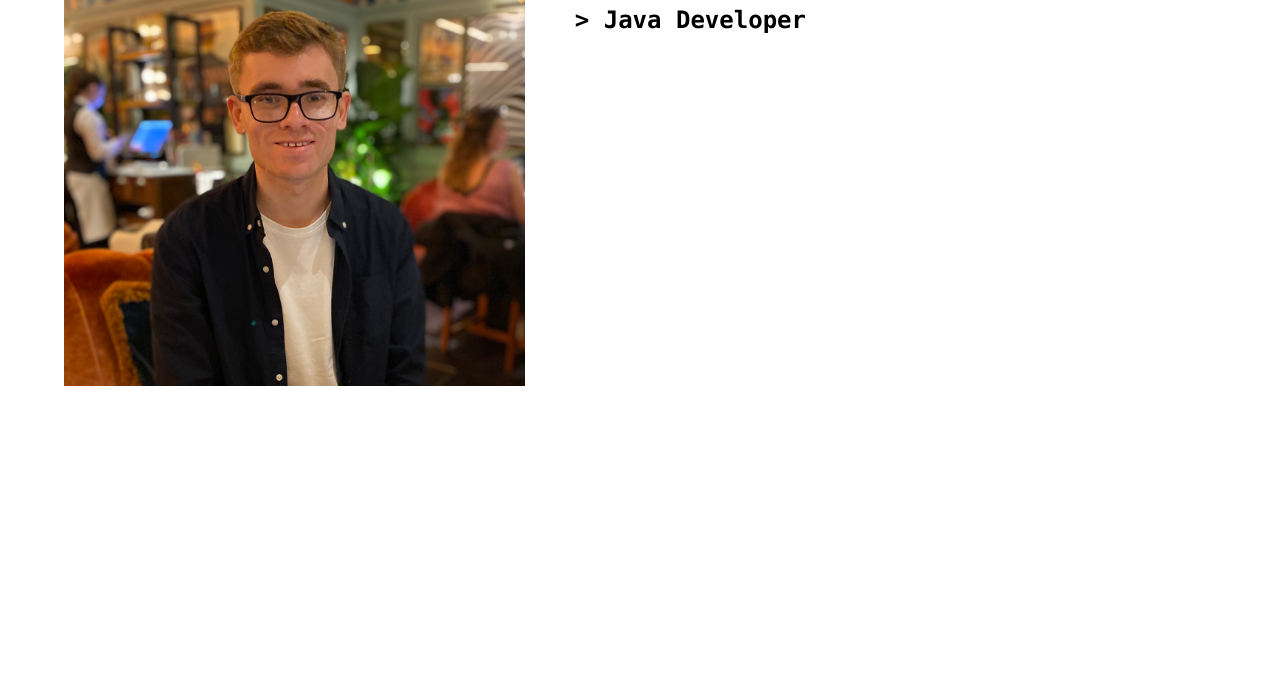
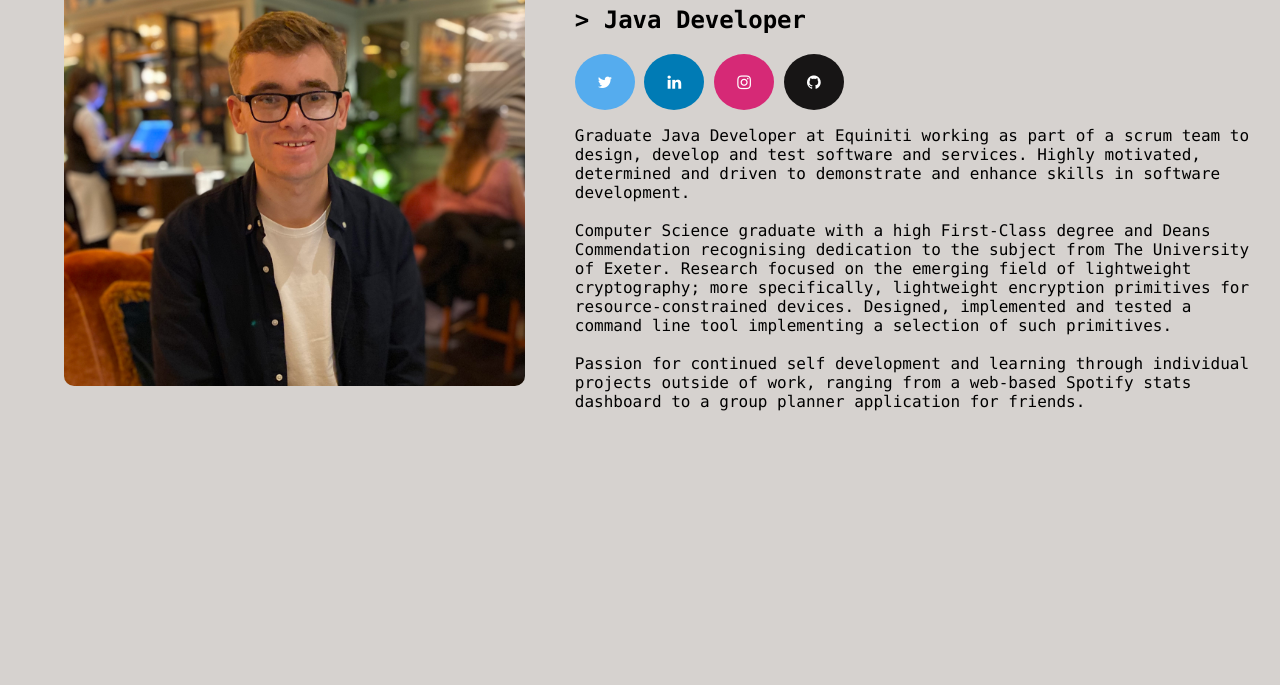
Before and after one commit to jackwgibbs/portfolio, a plain HTML site: page index.html in a window 1280 px wide. Shown: the part 115-800 px from the top of the page. Drawn offline with nearby package versions, Linux system fonts and the light colour scheme.

Commit message:
Add social media links

```diff
--- a/index.html
+++ b/index.html
@@ -2,6 +2,8 @@
 <html>
 <head>
     <link rel="stylesheet" type="text/css" href="styles/style.css">
+    <!-- Add icon library -->
+    <link rel="stylesheet" href="https://cdnjs.cloudflare.com/ajax/libs/font-awesome/4.7.0/css/font-awesome.min.css">
     <script type="text/javascript" src="js/jquery-3.2.1.min.js"></script>
     <script src="scripts/script.js"></script>
 
@@ -14,8 +16,25 @@
                 <img src="images/profile.jpg"/>
             </div>
             <div id="right">
-                <h1 class="rightpane">> Hi I'm Jack</h1>
+                <h1 class="rightpane">> Hi, I'm Jack</h1>
                 <h2 class="rightpane">> Java Developer</h2>
+                <a href="https://twitter.com/jack_w_gibbs" class="fa fa-twitter"></a>
+                <a href="https://www.linkedin.com/in/jackwgibbs" class="fa fa-linkedin"></a>
+                <a href="https://www.instagram.com/jackwgibbs_" class="fa fa-instagram"></a>
+                <a href="https://github.com/jackwgibbs" class="fa fa-github"></a>
+
+                <p class="rightpane">
+                    Graduate Java Developer at Equiniti working as part of a scrum team to design, develop and test
+                    software and services. Highly motivated, determined and driven to demonstrate and enhance skills
+                    in software development. <br><br>
+                    Computer Science graduate with a high First-Class degree and Deans Commendation recognising
+                    dedication to the subject from The University of Exeter. Research focused on the emerging field
+                    of lightweight cryptography; more specifically, lightweight encryption primitives for
+                    resource-constrained devices. Designed, implemented and tested a command line tool implementing
+                    a selection of such primitives.<br><br>
+                    Passion for continued self development and learning through individual projects outside of work,
+                    ranging from a web-based Spotify stats dashboard to a group planner application for friends.
+                </p>
             </div>
         </div>
     </div>
--- a/styles/style.css
+++ b/styles/style.css
@@ -10,6 +10,12 @@
 img{
     max-width:100%;
     max-height:100%;
+    border-radius: 10px;
+}
+
+img:hover{
+    max-width:101%;
+    max-height:101%
 }
 
 #split{
@@ -38,7 +44,46 @@ img{
     font-family:monaco;
 }
 
+body{
+    background-color: #d6d2cf;
+}
+
 .rightpane{
     left:50px;
     position:relative;
 }
+
+.fa {
+  padding: 20px;
+  font-size: 30px;
+  width: 20px;
+  text-align: center;
+  text-decoration: none;
+  border-radius: 50%;
+  left:50px;
+  position:relative;
+}
+
+.fa-twitter {
+  background: #55ACEE;
+  color: white;
+}
+
+.fa-linkedin {
+  background: #007bb5;
+  color: white;
+}
+
+.fa-instagram {
+  background: #d62976;
+  color: white;
+}
+
+.fa-github {
+  background:  #171515;
+  color: white;
+}
+
+.fa:hover {
+    opacity: 0.7;
+}
```
